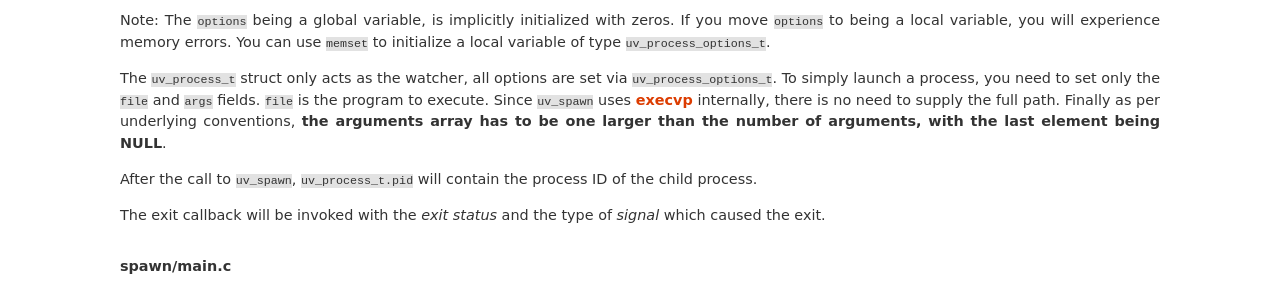
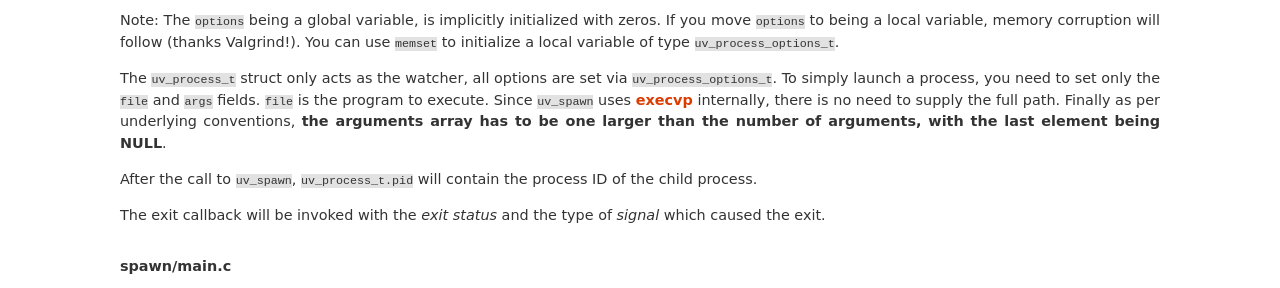
Before and after one commit to nikhilm/uvbook, a Sphinx documentation site: the page built from source/processes.rst, in a window 1280 px wide and 900 px high, scrolled down 417 px, cut to the strip 248-536 px from the top of the window. Built offline with Sphinx 7.4.7, drawn with Linux system fonts in a browser that asks for light colours; formulas are drawn with MathJax 3.

Commit message:
Update source/processes.rst
edited note

```diff
--- a/source/processes.rst
+++ b/source/processes.rst
@@ -32,8 +32,8 @@ exits. This is achieved using ``uv_spawn``.
     :emphasize-lines: 11,13-17
 
 Note: The ``options`` being a global variable, is implicitly  initialized with
-zeros.  If you move ``options`` to being a local variable, you
-will experience memory errors.  You can use ``memset`` to initialize
+zeros.  If you move ``options`` to being a local variable, memory corruption
+will follow (thanks Valgrind!).  You can use ``memset`` to initialize
 a local variable of type ``uv_process_options_t``.
 
 The ``uv_process_t`` struct only acts as the watcher, all options are set via
```
